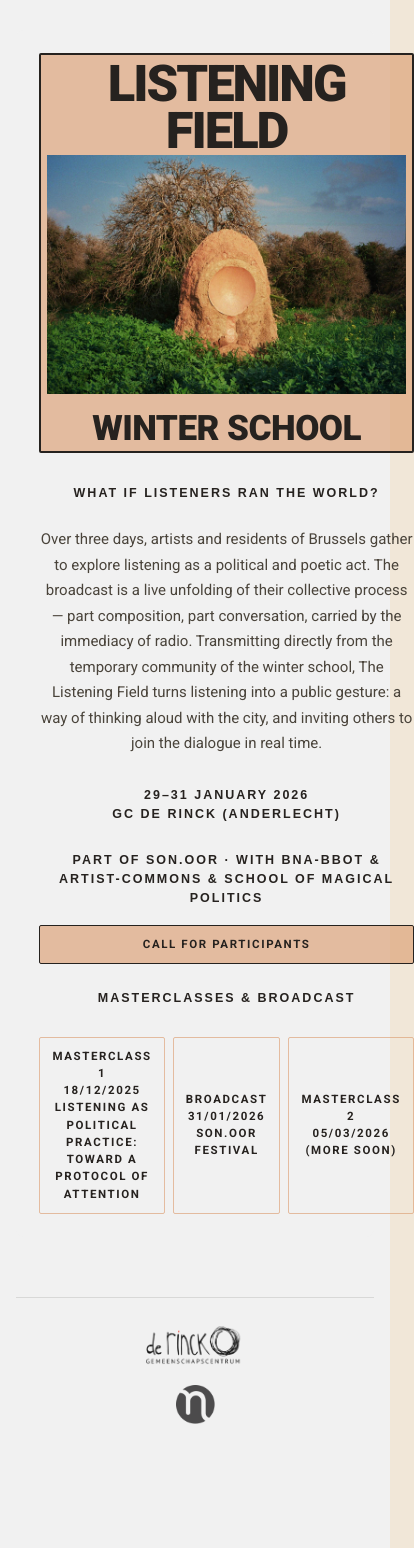
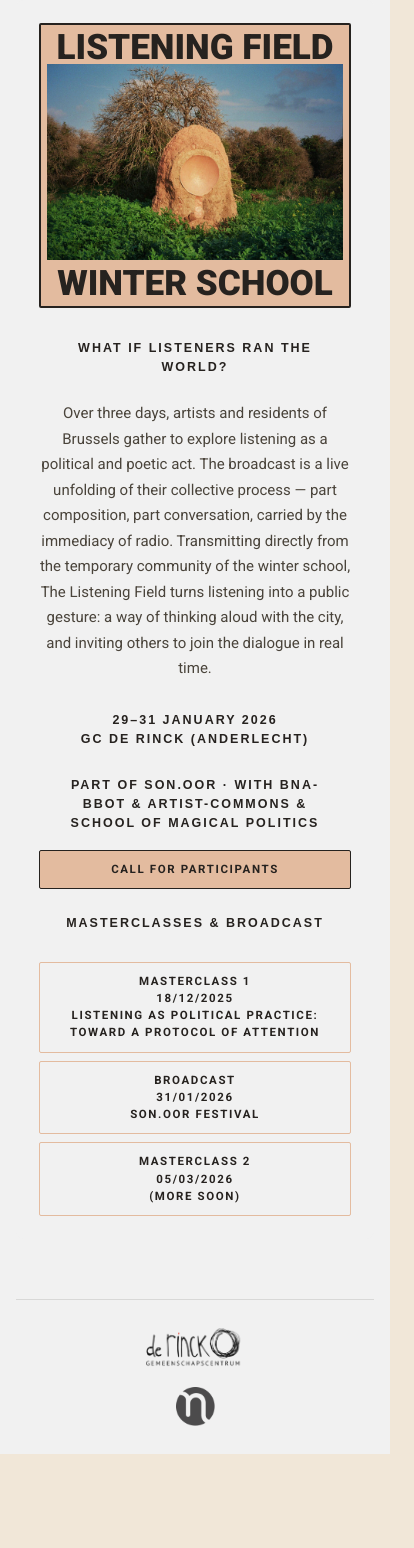
Before and after one commit to juliaedyck/listeningfield, a React (Vite) app: page / in a window 390 px wide. Shown: the whole page, 414 px wide, since content can reach past the window. After the commit the page ends 1454 px from the top, so only its background shows below. Built offline with nearby package versions, Linux system fonts and the light colour scheme.

Commit message:
responsive

```diff
--- a/src/App.tsx
+++ b/src/App.tsx
@@ -13,16 +13,19 @@ const Page = styled.main`
   display: flex;
   align-items: flex-start;
   justify-content: center;
-  padding: 30px clamp(16px, 4vw, 32px) 96px;
+  // padding: 30px clamp(16px, 4vw, 32px) 96px;
+  padding: 0;
   background: ${colors.background};
   color: ${colors.ink};
+  width: 100%;
 `;
 
 const Layout = styled.div`
   width: min(1180px, 100%);
   display: flex;
   flex-direction: column;
-
+  margin: 0 auto;
+  padding: 0 clamp(16px, 4vw, 32px);
   gap: 40px;
 
   @media (max-width: 760px) {
@@ -73,23 +76,6 @@ const Header = styled.header`
   gap: 14px;
 `;
 
-// const Badge = styled.span`
-//   display: inline-flex;
-//   align-items: center;
-//   gap: 8px;
-//   width: fit-content;
-//   padding: 6px 12px;
-//   background: ${colors.surface};
-//   color: ${colors.ink};
-//   border-radius: 4px;
-//   font-weight: 700;
-//   font-size: 11px;
-//   letter-spacing: 0.16em;
-//   line-height: 1.3;
-//   text-transform: uppercase;
-//   border: 1px solid rgba(38, 34, 31, 0.35);
-//   box-shadow: none;
-// `;
 
 const Title = styled.h1`
   margin: 0;
@@ -108,14 +94,14 @@ const Title = styled.h1`
   // }
 
   @media (max-width: 760px) {
-    font-size: clamp(40px, 13vw, 72px);
+    font-size: clamp(22px, 9vw, 46px);
     line-height: 0.92;
-    letter-spacing: -0.04em;
+    // letter-spacing: -0.04em;
 
     &:last-of-type {
       font-size: clamp(22px, 9vw, 46px);
-      letter-spacing: -0.015em;
-      margin-top: clamp(10px, 3vw, 16px);
+      // letter-spacing: -0.015em;
+      // margin-top: clamp(10px, 3vw, 16px);
     }
   }
 `;
@@ -253,7 +239,13 @@ const SecondaryActions = styled.div`
   flex-direction: row;
   gap: 8px;
   margin-top: 4px;
+  flex-wrap: wrap;
+  justify-content: center;
 
+@media (max-width: 760px) {
+ flex-direction: column;
+ align-items: stretch;
+}
 `;
 
 const Footer = styled.footer`
```
Lines whose indentation alone changed are shown as unchanged.
